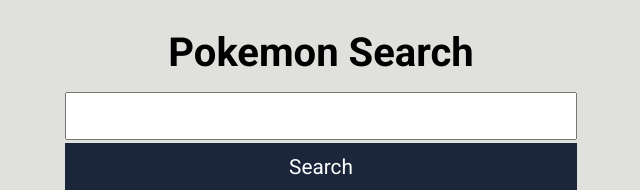
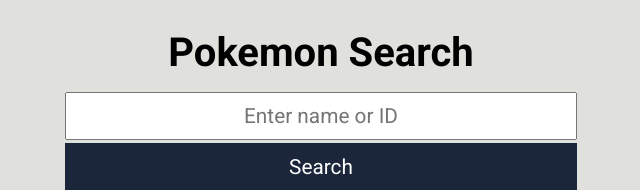
Before and after one commit to abelgideon/Pokemon-Search, a plain HTML site: page index.html in a window 1280 px wide. Shown: the top 190 px of the page, without its empty margins (319-959 px from the left). Drawn offline with Linux system fonts and the light colour scheme.

Commit message:
Add placeholder to input

```diff
--- a/index.html
+++ b/index.html
@@ -14,7 +14,7 @@
   </head>
   <body>
     <h1>Pokemon Search</h1>
-    <input id="search-input" type="text" required />
+    <input placeholder="Enter name or ID" id="search-input" type="text" required />
     <button id="search-button">Search</button>
     <div id="image"></div>
     <div class="info">
```
